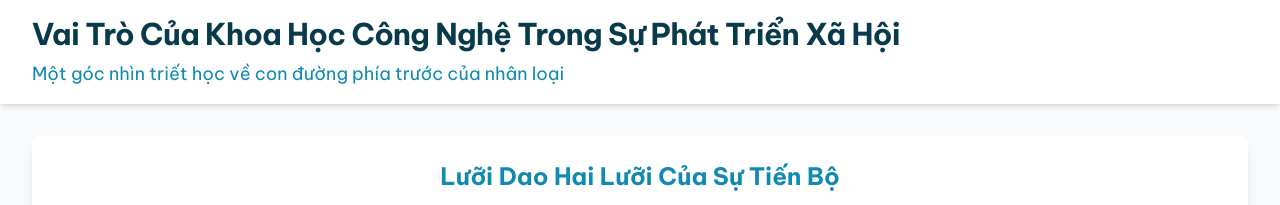
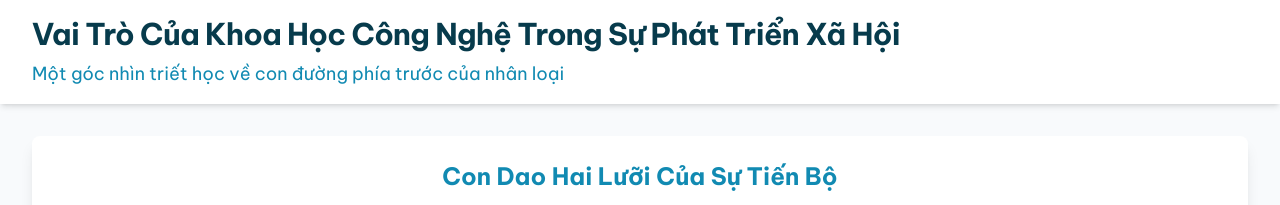
Before and after one commit to tandoancs/philosophy_of_science_and_technology, a plain HTML site: page index.html in a window 1280 px wide. Shown: the top 205 px of the page. Drawn offline with nearby package versions, Linux system fonts and the light colour scheme.

Commit message:
Update index.html

```diff
--- a/index.html
+++ b/index.html
@@ -62,7 +62,7 @@
     <main class="max-w-7xl mx-auto py-8 px-4 sm:px-6 lg:px-8">
 
         <section id="introduction" class="bg-white rounded-lg shadow-lg p-6 mb-8 text-center">
-            <h2 class="text-2xl font-bold text-[#118AB2] mb-4">Lưỡi Dao Hai Lưỡi Của Sự Tiến Bộ</h2>
+            <h2 class="text-2xl font-bold text-[#118AB2] mb-4">Con Dao Hai Lưỡi Của Sự Tiến Bộ</h2>
             <p class="text-base md:text-lg leading-relaxed max-w-4xl mx-auto">
                 Khoa học công nghệ (KHCN) là động lực vĩ đại nhất của sự thay đổi trong lịch sử loài người. Nó đã giải phóng chúng ta khỏi những giới hạn của tự nhiên, kéo dài tuổi thọ, và kết nối thế giới. Tuy nhiên, mỗi bước tiến lại mở ra những câu hỏi triết học sâu sắc về bản chất, mục đích, và khả năng kiểm soát của chúng ta. Infographic này sẽ khám phá mối quan hệ biện chứng đó và trả lời câu hỏi: Liệu chúng ta có đang làm chủ được vận mệnh của mình không?
             </p>
```
